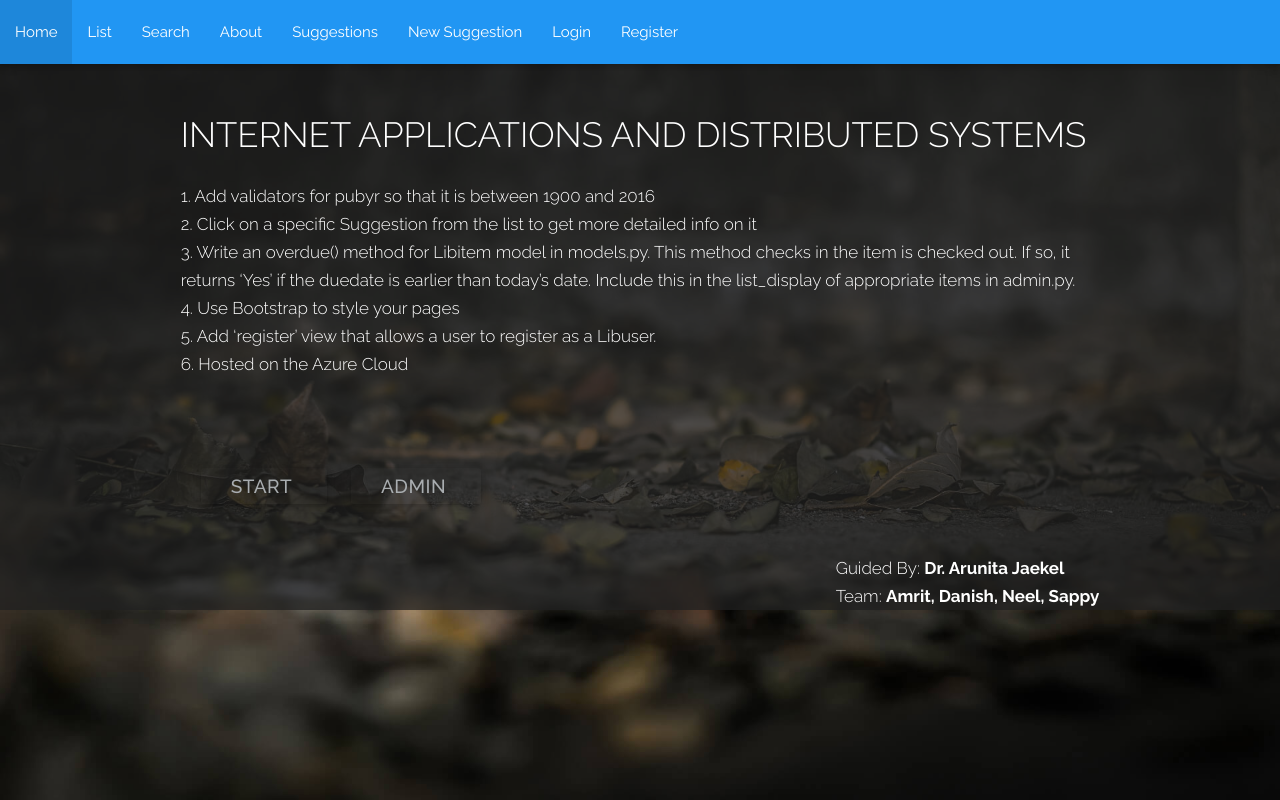
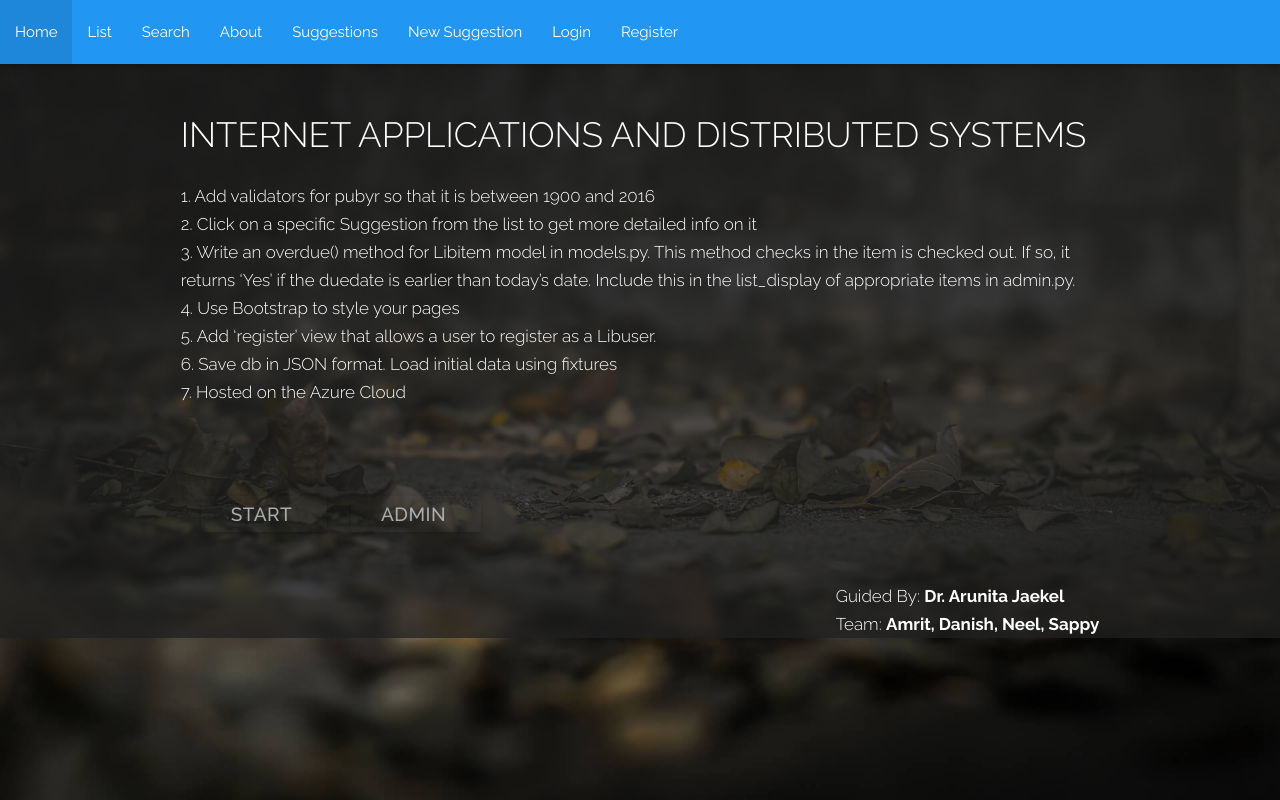
Before and after one commit to amritsinghbains/libsite, a Django app: page /libapp/home/ in a window 1280 px wide. Run offline with Django 3.2, Linux system fonts and the light colour scheme; parts of the project's set-up code (start-up, migrations or seed data) failed here and were passed over; some libraries are stand-ins or nearby versions.

Commit message:
new feature on home page

```diff
--- a/libapp/templates/libapp/home.html
+++ b/libapp/templates/libapp/home.html
@@ -40,7 +40,8 @@
                             <p>3. Write an overdue() method for Libitem model in models.py. This method checks in the item is checked out. If so, it returns ‘Yes’ if the duedate is earlier than today’s date. Include this in the list_display of appropriate items in admin.py.</p>
                             <p>4. Use Bootstrap to style your pages</p>
                             <p>5. Add ‘register’ view that allows a user to register as a Libuser.</p>
-                            <p>6. Hosted on the Azure Cloud</p>
+                            <p>6. Save db in JSON format. Load initial data using fixtures</p>
+                            <p>7. Hosted on the Azure Cloud</p>
 
                             <div class="download-btn">
                                 <a class="tuor btn wow fadeInLeft" href="/libapp/">Start <i class="fa fa-angle-down"></i></a>
```
